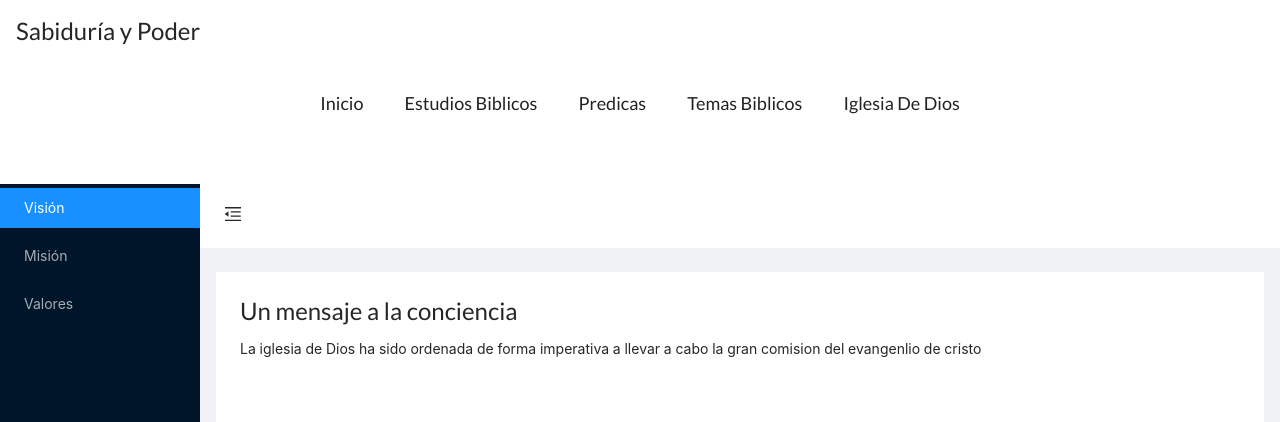
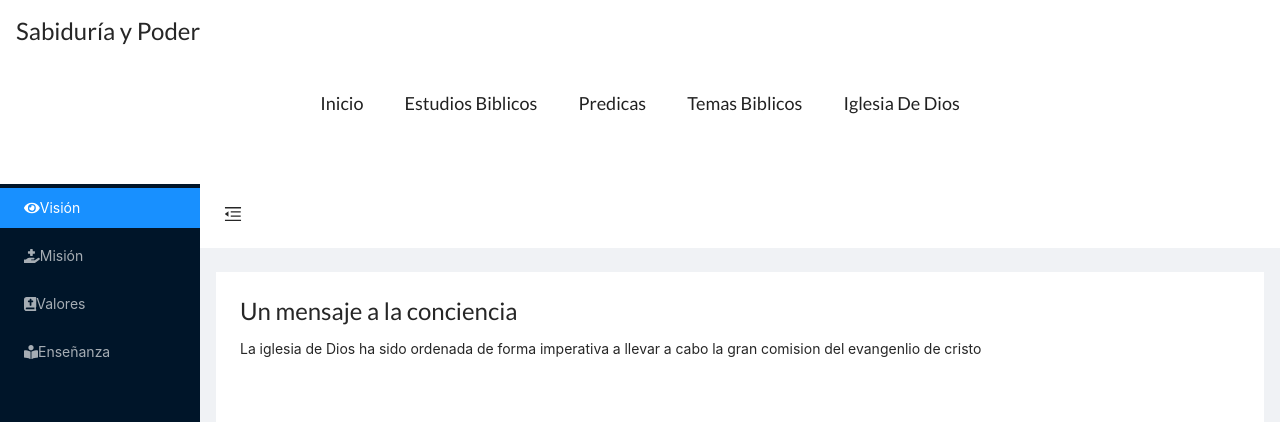
Before and after one commit to Samuel010101/Christian_webApp, a React (Create React App) app: page / in a window 1280 px wide. Shown: the top 422 px of the page. Built offline with nearby package versions, Linux system fonts and the light colour scheme.

Commit message:
Fontawesome and icons

```diff
--- a/package.json
+++ b/package.json
@@ -4,6 +4,10 @@
   "private": true,
   "dependencies": {
     "@fortawesome/fontawesome-free": "^5.15.2",
+    "@fortawesome/fontawesome-svg-core": "^1.2.35",
+    "@fortawesome/free-brands-svg-icons": "^5.15.3",
+    "@fortawesome/free-solid-svg-icons": "^5.15.3",
+    "@fortawesome/react-fontawesome": "^0.1.14",
     "@testing-library/jest-dom": "^5.11.4",
     "@testing-library/react": "^11.1.0",
     "@testing-library/user-event": "^12.1.10",
--- a/src/components/IglesiaDeDios.js
+++ b/src/components/IglesiaDeDios.js
@@ -2,7 +2,7 @@ import React from "react";
 
 const IglesiaDeDios = () => {
     return (
-      <h3>Iglesia de Dios</h3>
+      <h3>Slider</h3>
     )
 };
 export default IglesiaDeDios;
--- a/src/components/Inicio.js
+++ b/src/components/Inicio.js
@@ -1,4 +1,6 @@
 import React, { useState } from 'react';
+import { FontAwesomeIcon } from '@fortawesome/react-fontawesome';
+import { faEye, faBible, faHandHoldingMedical, faBookReader } from '@fortawesome/free-solid-svg-icons';
 import 'antd/dist/antd.css';
 import './index.css';
 import { Layout, Menu } from 'antd';
@@ -23,14 +25,17 @@ const Inicio = () => {
       <Layout>
         <Sider trigger={null} collapsible collapsed={collapsed}>
           <Menu theme="dark" mode="inline" defaultSelectedKeys={['1']}>
-            <Menu.Item key="1">
+            <Menu.Item key="1"> <FontAwesomeIcon icon={faEye}/>
               Visión
             </Menu.Item>
-            <Menu.Item key="2">
+            <Menu.Item key="2"> <FontAwesomeIcon  icon={faHandHoldingMedical} />
               Misión
             </Menu.Item>
-            <Menu.Item key="3">
+            <Menu.Item key="3"> <FontAwesomeIcon icon={faBible} />
               Valores
+            </Menu.Item>
+            <Menu.Item key="4"> <FontAwesomeIcon icon={faBookReader} />
+              Enseñanza
             </Menu.Item>
           </Menu>
         </Sider>
--- a/src/components/style.css
+++ b/src/components/style.css
@@ -81,4 +81,8 @@
   font-size: 20px;
 }
 
+/* Componente inicio */
+
 /* Componente temas biblicos */
+
+/* Componente iglesia de Dios */
```
Also changed, not shown: 2 other files (tests, documents, lock files or other folders).
